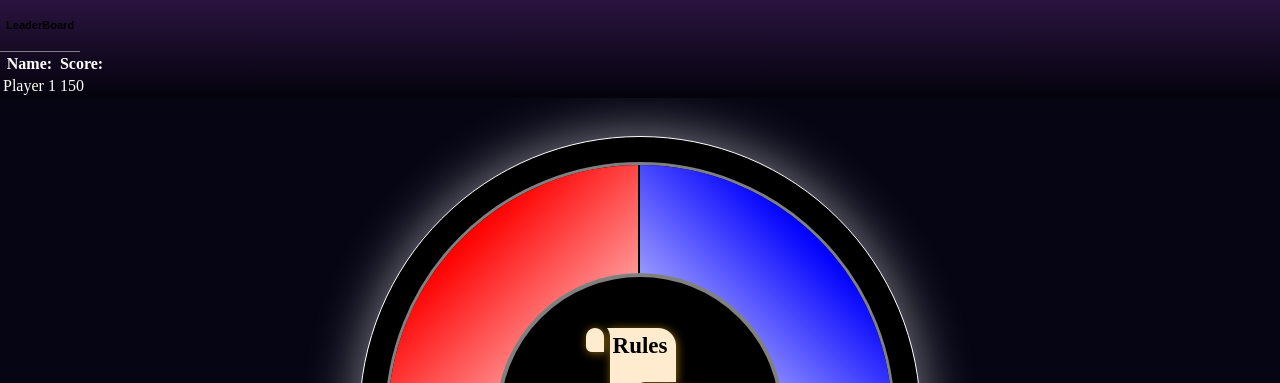
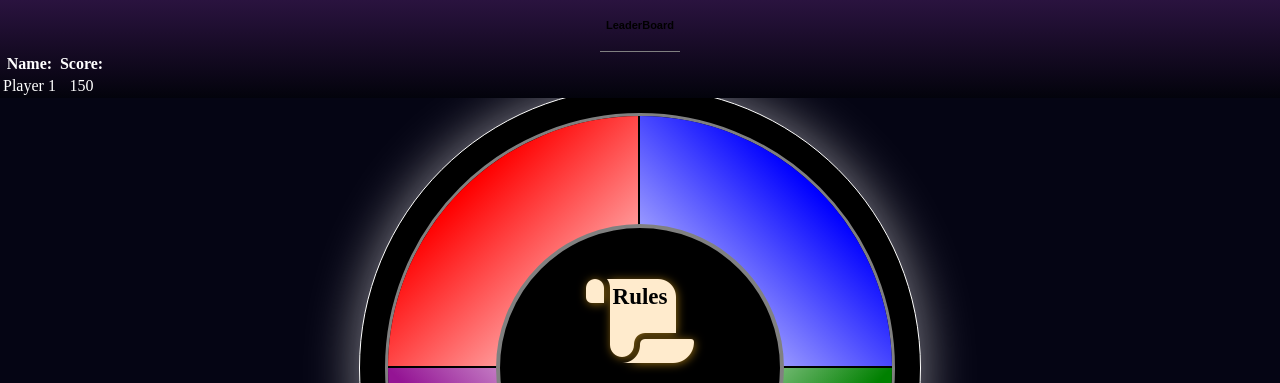
Before and after one commit to twitch10126/memorise-this, a website: page index.html in a window 1280 px wide. Shown: the top 383 px of the page. Drawn offline with nearby package versions, Linux system fonts and the light colour scheme.

Commit message:
Add styles to header

```diff
--- a/assets/css/style.css
+++ b/assets/css/style.css
@@ -54,6 +54,9 @@ h1 {
 /* page header */
 header {
   background: linear-gradient(var(--gradient-color1), var(--gradient-color2));
+  position: absolute;
+  text-align: center;
+  width: 100vw;
   z-index: 100;
 }
 
```
